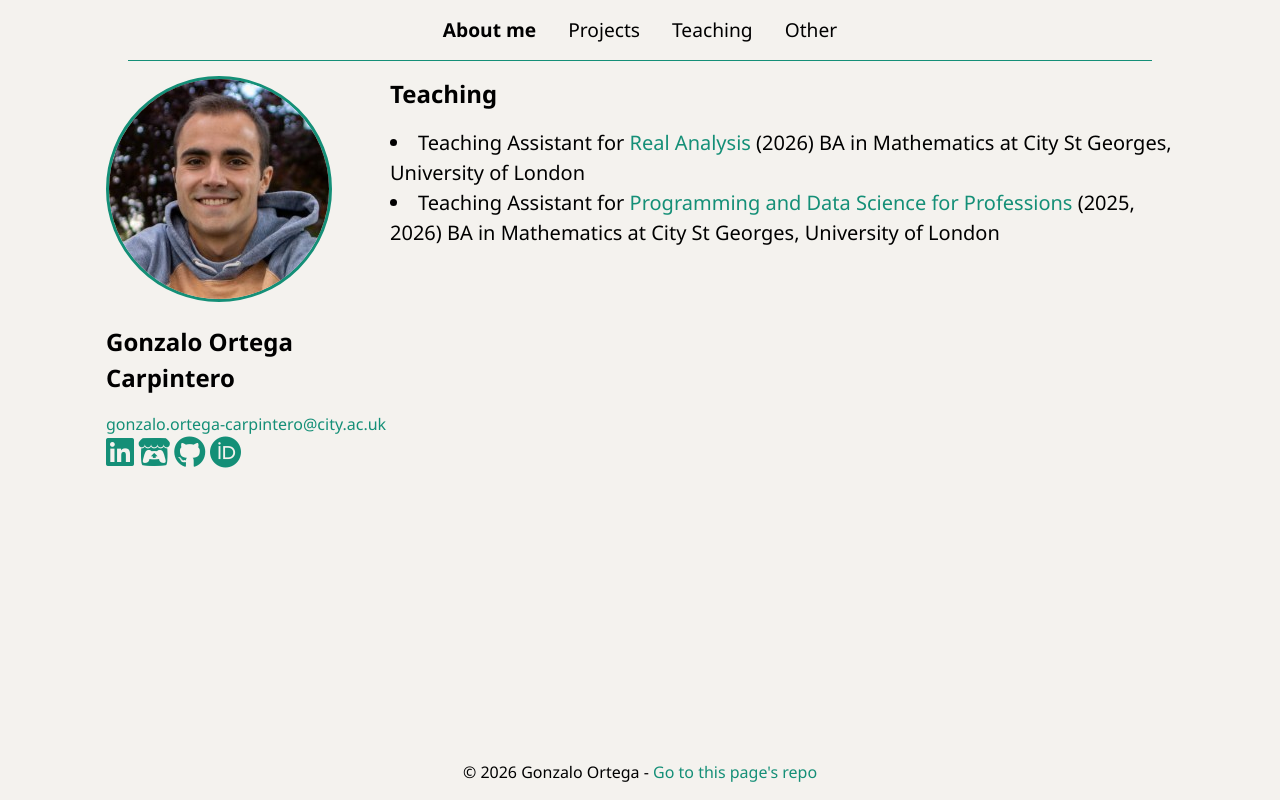
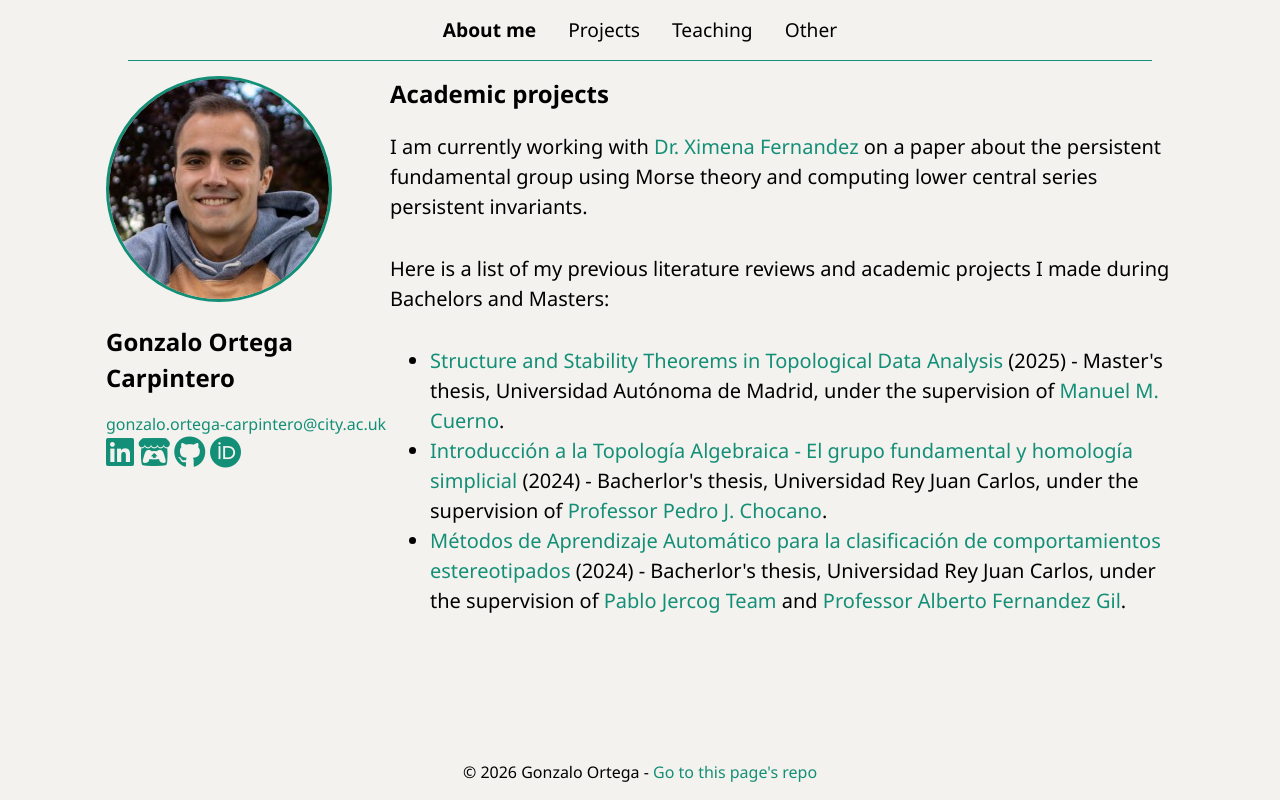
Before and after one commit to Gonzalo-Ortega/Portfolio-Webpage, a website: page docs/index.html in a window 1280 px wide. Drawn offline with Linux system fonts and the light colour scheme.

Commit message:
Updated projets and other pages.

```diff
--- a/docs/index.html
+++ b/docs/index.html
@@ -57,7 +57,7 @@
 
 
     // Default page
-    loadPage("teaching");
+    loadPage("projects");
   </script>
 </body>
 
--- a/docs/pages/projects.html
+++ b/docs/pages/projects.html
@@ -1,3 +1,19 @@
 <div class="content">
-    <h2 class="large-heading"> Academic projects </h2>
-</div>
+    <h1 class="small-heading"> Academic projects </h1>
+    <p>
+        I am currently working with <a href="https://ximenafernandez.github.io/">Dr. Ximena Fernandez</a> on a paper about the persistent fundamental group using Morse theory and computing lower central series persistent invariants.
+    </p>
+    <p>
+        Here is a list of my previous literature reviews and academic projects I made during Bachelors and Masters:
+    </p>
+    <ul>
+        <li>
+            <a href="pdf\Structure and Stability Theorems in Topological Data Analysis - TFM Gonzalo Ortega.pdf" target="_blank">Structure and Stability Theorems in Topological Data Analysis</a> (2025) - Master's thesis, Universidad Autónoma de Madrid, under the supervision of <a href="https://manuelcuerno.github.io/personalpage/">Manuel M. Cuerno</a>.
+        </li>
+        <li>
+            <a href="pdf\Introducción a la Topología Algebraica - El grupo fundamental y homología simplicial - TFG Gonzalo Ortega.pdf" target="_blank">Introducción a la Topología Algebraica - El grupo fundamental y homología simplicial</a> (2024) - Bacherlor's thesis, Universidad Rey Juan Carlos, under the supervision of <a href="https://sites.google.com/view/pedrojchocanofeito">Professor Pedro J. Chocano</a>.
+        </li>
+        <li>
+            <a href="pdf\Métodos de Aprendizaje Automático para la clasificación de comportamientos estereotipados - TFG Gonzalo Ortega.pdf" target="_blank">Métodos de Aprendizaje Automático para la clasificación de comportamientos estereotipados</a> (2024) - Bacherlor's thesis, Universidad Rey Juan Carlos, under the supervision of <a href="https://sites.google.com/view/pablojercogteam/"> Pablo Jercog Team</a> and <a href="https://servicios.urjc.es/pdi/ver/alberto.fernandez">Professor Alberto Fernandez Gil</a>.
+        </li>
+    </ul>
--- a/docs/pages/teaching.html
+++ b/docs/pages/teaching.html
@@ -1,5 +1,7 @@
 <div class="content">
     <h1 class="small-heading"> Teaching </h1>
-    <li>Teaching Assistant for <span class="text-secondary">Real Analysis</span> (2026) BA in Mathematics at City St Georges, University of London</li>
-    <li>Teaching Assistant for <span class="text-secondary">Programming and Data Science for Professions</span> (2025, 2026) BA in Mathematics at City St Georges, University of London</li>
+    <ul>
+        <li>Teaching Assistant for <span class="text-secondary">Real Analysis</span> (2026) BA in Mathematics at City St Georges, University of London</li>
+        <li>Teaching Assistant for <span class="text-secondary">Programming and Data Science for Professions</span> (2025, 2026) BA in Mathematics at City St Georges, University of London</li>
+    </ul>
 </div>
```
Also changed, not shown: docs/pages/other.html (+6 -1 lines), 1 other file.
